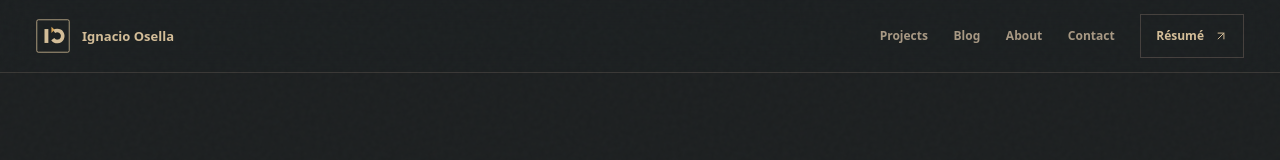
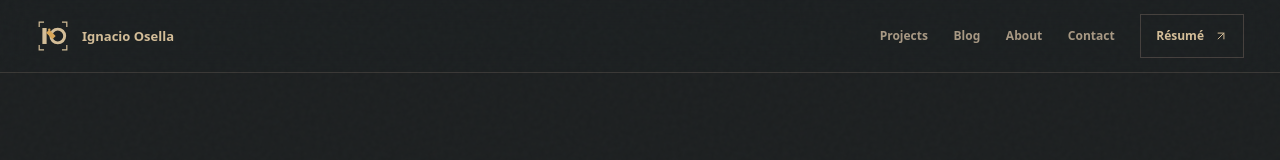
Before and after one commit to NachoOsella/PortFolio, a React (Vite) app: page / in a window 1280 px wide. Shown: the top 160 px of the page. Built offline with nearby package versions, Linux system fonts and the light colour scheme.

Commit message:
feat: introduce construction mark favicon

```diff
--- a/index.html
+++ b/index.html
@@ -4,6 +4,7 @@
     <meta charset="UTF-8" />
     <meta name="viewport" content="width=device-width, initial-scale=1.0" />
     <meta name="theme-color" content="#1d2021" />
+    <link rel="icon" href="/favicon.svg" type="image/svg+xml" />
     <meta
       name="description"
       content="Ignacio Osella is a full-stack developer building thoughtful, maintainable digital products."
--- a/src/components/v2/SignatureMark.tsx
+++ b/src/components/v2/SignatureMark.tsx
@@ -2,17 +2,22 @@ export function SignatureMark({ className = '' }: { className?: string }) {
   return (
     <svg
       className={className}
-      viewBox="0 0 44 44"
+      viewBox="0 0 64 64"
       role="img"
-      aria-label="Ignacio Osella signature mark"
+      aria-label="Ignacio Osella construction mark"
+      focusable="false"
     >
-      <rect x="1" y="1" width="42" height="42" rx="2" fill="none" stroke="currentColor" />
-      <path d="M11 31V13h5v18h-5Z" fill="currentColor" />
       <path
-        d="M27.5 12.5a9.5 9.5 0 1 1-7.8 15l4-2.8a4.7 4.7 0 1 0 3.8-7.4c-1 0-1.9.3-2.7.8l-2.9-3.9a9.3 9.3 0 0 1 5.6-1.7Z"
-        fill="currentColor"
+        d="M14 6H6v8M50 6h8v8M58 50v8h-8M14 58H6v-8"
+        fill="none"
+        stroke="currentColor"
+        strokeWidth="2.25"
+        strokeLinecap="square"
       />
-      <path d="m20 10 4 4-4 4v-8Z" fill="var(--signature-accent, #fabd2f)" />
+      <path d="M12 17h8v30h-8z" fill="currentColor" />
+      <circle cx="41" cy="32" r="13" fill="none" stroke="currentColor" strokeWidth="5.5" />
+      <path d="m25 20 12 12-6 6-12-12z" fill="var(--signature-accent, #d8a657)" />
+      <circle cx="25" cy="20" r="2.25" fill="var(--signature-accent, #d8a657)" />
     </svg>
   );
 }
```
Also changed, not shown: public/favicon.svg (added).
